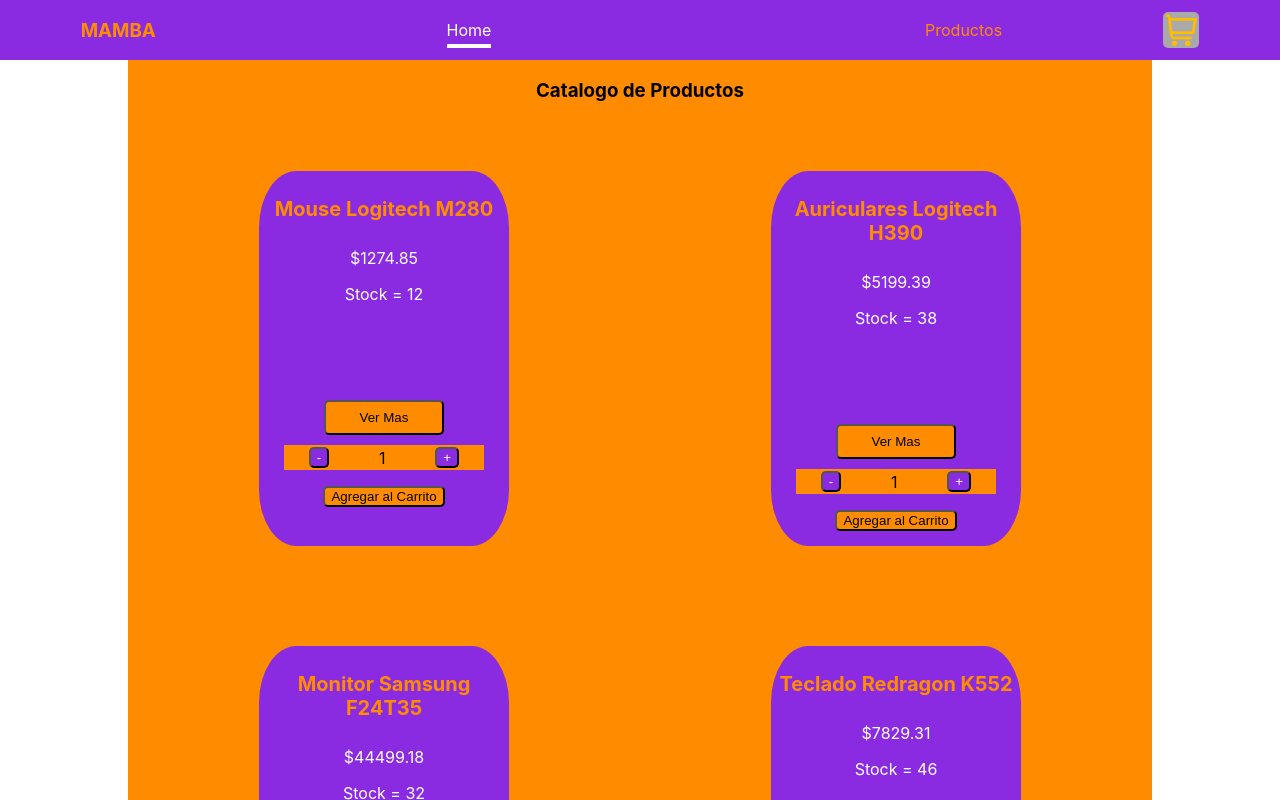
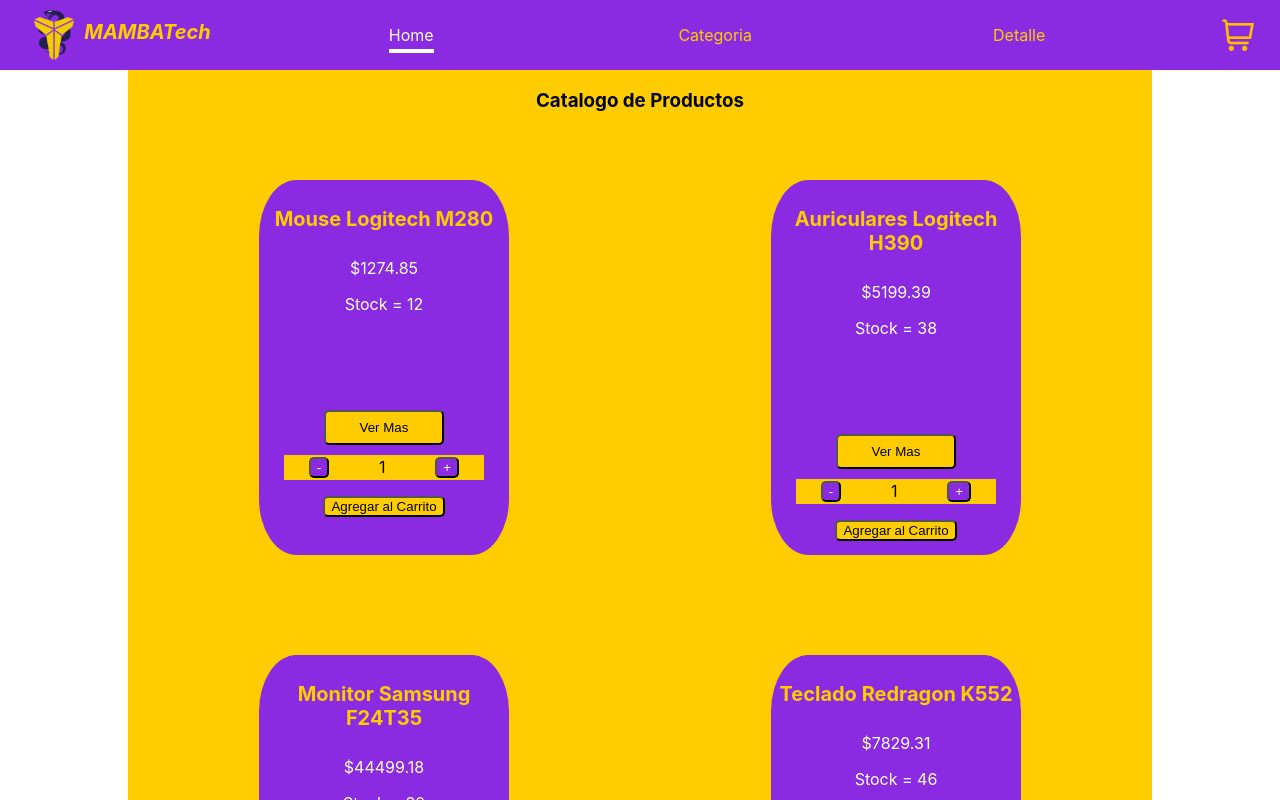
Before and after one commit to Pitu97/TiendadeTecnologia-Nunez, a React (Create React App) app in the folder prueba-app/: page / in a window 1280 px wide. Shown: the top 800 px of the page. Built offline with nearby package versions, Linux system fonts and the light colour scheme.

Commit message:
pruebas y correcciones

```diff
--- a/prueba-app/public/data.json
+++ b/prueba-app/public/data.json
@@ -1,8 +1,8 @@
-[{"id":1,"nombre":"Mouse Logitech M280","precio":"$1274.85","stock":12,"descripcion":"Contiene usb inalámbrico.Orientación de la mano: ambidiestro.Cuenta con interruptor de ahorro de energía."},
-{"id":2,"nombre":"Auriculares Logitech H390","precio":"$5199.39","stock":38,"descripcion":"Con micrófono incorporado.Tipo de conector: USB-A.Color: Negro.El largo del cable es de 2.33 m."},
-{"id":3,"nombre":"Monitor Samsung F24T35","precio":"$44499.18","stock":32,"descripcion":"Ergonómico y apto para diversos usos.Función antighosting incorporada.Tipo de teclado: mecánico."},
-{"id":4,"nombre":"Teclado Redragon K552","precio":"$7829.31","stock":46,"descripcion":"Pantalla led de 24 pulgadas.Resolucion:1920x1080.Tipos de conexion: D-Sub, HDMI 1.4."},
-{"id":5,"nombre":"Mouse HyperX Pulsefire","precio":"$5890.50","stock":26,"descripcion":"Resolución de 16000dpi.Con sensor óptico.Control inteligente y navegación fácil."},
-{"id":6,"nombre":"Teclado Logitech K120","precio":"$1190.25","stock":27,"descripcion":"Medidas: 450mm de ancho, 155mm de alto y 23.5mm de profundidad.Con conector USB.Tipo de teclado: membrana."},
-{"id":7,"nombre":"Auriculares Razer Kraken X","precio":"$6999.99","stock":33,"descripcion":"Tipo de conector: Jack 3.5 mm.El largo del cable es de 1.3 m.Con micrófono incorporado."},
-{"id":8,"nombre":"Mouse Logitech G Series G203","precio":"$3035.45","stock":49,"descripcion":"Resolución de 8000dpi.Cuenta con 6 botones para un mayor control.Con sensor óptico."}]
+[{"id":1,"nombre":"Mouse Logitech M280","precio":"$1274.85","stock":12,"img":"https://http2.mlstatic.com/D_NQ_NP_918568-MLA32146214305_092019-O.webp","descripcion":"Contiene usb inalámbrico. Orientación de la mano: ambidiestro. Cuenta con interruptor de ahorro de energía."},
+{"id":2,"nombre":"Auriculares Logitech H390","precio":"$5199.39","stock":38,"img":"https://http2.mlstatic.com/D_NQ_NP_878789-MLA40161268975_122019-O.webp","descripcion":"Con micrófono incorporado. Tipo de conector: USB-A.Color: Negro. El largo del cable es de 2.33 m."},
+{"id":3,"nombre":"Monitor Samsung F24T35","precio":"$44499.18","stock":32,"img":"https://http2.mlstatic.com/D_NQ_NP_754911-MLA48131292346_112021-O.webp","descripcion":"Pantalla led de 24 pulgadas. Resolucion:1920x1080. Tipos de conexion: D-Sub, HDMI 1.4."},
+{"id":4,"nombre":"Teclado Redragon K552","precio":"$7829.31","stock":46,"img":"https://http2.mlstatic.com/D_NQ_NP_926692-MLA32722683120_102019-O.webp","descripcion":"Ergonómico y apto para diversos usos. Función antighosting incorporada. Tipo de teclado: mecánico."},
+{"id":5,"nombre":"Mouse HyperX Pulsefire","precio":"$5890.50","stock":26,"img":"https://http2.mlstatic.com/D_NQ_NP_760141-MLA32146296703_092019-O.webp","descripcion":"Resolución de 16000dpi. Con sensor óptico. Control inteligente y navegación fácil."},
+{"id":6,"nombre":"Teclado Logitech K120","precio":"$1190.25","stock":27,"img":"https://http2.mlstatic.com/D_NQ_NP_929075-MLA43875404044_102020-O.webp","descripcion":"Medidas: 450mm de ancho, 155mm de alto y 23.5mm de profundidad. Con conector USB. Tipo de teclado: membrana."},
+{"id":7,"nombre":"Auriculares Razer Kraken X","precio":"$6999.99","stock":33,"img":"https://http2.mlstatic.com/D_NQ_NP_650755-MLA40807371233_022020-O.webp","descripcion":"Tipo de conector: Jack 3.5 mm. El largo del cable es de 1.3 m. Con micrófono incorporado."},
+{"id":8,"nombre":"Mouse Logitech G Series G203","precio":"$3035.45","stock":49,"img":"https://http2.mlstatic.com/D_NQ_NP_749901-MLA45385798128_032021-O.webp","descripcion":"Resolución de 8000dpi. Cuenta con 6 botones para un mayor control. Con sensor óptico."}]
--- a/prueba-app/src/App.js
+++ b/prueba-app/src/App.js
@@ -1,4 +1,4 @@
-import { Route, Routes, useParams } from 'react-router-dom';
+import { Route, Routes } from 'react-router-dom';
 import './App.css';
 import ItemDetailContainer from './components/ItemDetailContainer';
 import ItemListContainer from './components/ItemListContainer';
@@ -6,15 +6,14 @@
 import NotFound from './components/NotFound';
 
 function App() {
-  const params = useParams()
   return (
     <div className="App">
       <Navbar />
       <div className='Catalogo'>
         <Routes>
           <Route exact path="/" element={<ItemListContainer />}></Route>
-          <Route exact path="/category/:id" element={<ItemListContainer/>}></Route>
-          <Route exact path="/item/:id" element={<ItemDetailContainer />}></Route>
+          <Route exact path="/category/:id" element={<ItemListContainer />}></Route>
+          <Route exact path="/item/" element={<ItemDetailContainer />}></Route>
           <Route path="*" element={<NotFound />}></Route>
         </Routes>
       </div>
--- a/prueba-app/src/components/CartWidget.css
+++ b/prueba-app/src/components/CartWidget.css
@@ -1,5 +1,4 @@
 img {
-    background-color: darkgray;
     padding: 2px;
     border-radius: 5px;
     display: flex;
--- a/prueba-app/src/components/Item.css
+++ b/prueba-app/src/components/Item.css
@@ -8,7 +8,7 @@
 
 .Card h4 {
     font-size: 20px;
-    color: darkorange;
+    color: #ffcc00;
 }
 
 .Datos {
@@ -19,6 +19,6 @@
     margin-top: 80px;
     width: 120px;
     height: 35px;
-    background-color: darkorange;
+    background-color: #ffcc00;
     border-radius: 5px;
 }
--- a/prueba-app/src/components/Item.js
+++ b/prueba-app/src/components/Item.js
@@ -9,7 +9,7 @@
       console.log(num);
     }
   }
-  console.log(props);
+  //console.log(props);
   return (
     <div className='Card'>
     <h4>{props.nombre}</h4>
--- a/prueba-app/src/components/ItemCount.css
+++ b/prueba-app/src/components/ItemCount.css
@@ -1,7 +1,7 @@
 .Counter {
     height: 25px;
     width: 200px;
-    background-color: darkorange;
+    background-color: #ffcc00;
     display: flex;
     align-items: center;
     justify-content: space-around;
@@ -17,6 +17,6 @@
 }
 
 .Agregar {
-    background-color: darkorange;
+    background-color: #ffcc00;
     border-radius: 5px;
 }
--- a/prueba-app/src/components/ItemDetail.css
+++ b/prueba-app/src/components/ItemDetail.css
@@ -1,13 +1,48 @@
 .Det{
-    display: inline;
-    justify-content: space-around;
+    display: flex;
+    flex-flow: row wrap;
+    float: left;
+    height: 900px;
+    text-align: left;
 }
 
-.Det h3{
+.Det .text {
+    width: 30%;
+    margin-left: 150px;
+    margin-top: 50px;
+}
+
+.Det h2{
     color: blueviolet;
 }
 
 .Det p{
+    font-weight: bold;
+    font-size: 20px;
     margin-left: 10px;
     margin-right: 10px;
+    margin-top: 50px;
 }
+
+.Det img {
+    height: 500px;
+    width: 500px;
+    margin-top: 50px;
+    margin-left: 150px;
+}
+
+.Det .boton {
+    background-color: blueviolet;
+    color: #ffcc00;
+    border-radius: 5px;
+    font-weight: bold;
+    font-size: 20px;
+    width: 150px;
+    height: 40px;
+    margin-top: 50px;
+}
+
+.Det .boton:hover {
+    background-color: white;
+    color: blueviolet;
+}
--- a/prueba-app/src/components/ItemDetail.js
+++ b/prueba-app/src/components/ItemDetail.js
@@ -1,13 +1,24 @@
 import './ItemDetail.css';
 
 
-function ItemDetail({item}) {
-  console.log(item);
+function ItemDetail({items, id}) {
+  console.log(id);
+  //const filtrado = items && items.filter(item => item.id === 1);
 
   return (
-    <div className='Det'>
-        <h3>{item.nombre}</h3><p>{item.precio}</p><p>{item.descripcion}</p>
-    </div>
+    <>
+      <div className='Det'>
+        {items && items.map(item => (<>
+                                            <div className='text'>
+                                              <h2>{item.nombre}</h2>
+                                              <p>{item.precio}</p>
+                                              <p>{item.descripcion}</p>
+                                              <button className='boton'>Comprar</button>
+                                            </div>
+                                            <img src={item.img} atl="imagen" />
+                                          </>))}
+      </div>
+    </>
   );
 }
 
--- a/prueba-app/src/components/ItemDetailContainer.js
+++ b/prueba-app/src/components/ItemDetailContainer.js
@@ -7,36 +7,28 @@
     const [detail, setDetail] = useState([])
     const {id} = useParams();
     console.log(id);
+
     const getItem = () => {
-      fetch('./data.json')
-    .then((resp) => resp.json())
-   .then((data) => setDetail(data[0]))
-        //fetch('data.json')
-        //.then((resp) => resp.json())
+      fetch('data.json')
+      .then((response) => {return response.json()})
+      .then((data) => {const i = data && data.filter(item => item.id === 3)
+        setDetail(i)
+        console.log(i)})
         //.then((data) => {
-          //const i = data.find(item => item.id == parseInt(id))
+          //const i = data && data.filter(item => item.id === id)
           //console.log(i);
           //setDetail(i)
        // })
     }
 
-    //useEffect(() => {
-      //getItem();
-      //fetch('data.json')
-      //.then((resp) => resp.json())
-      //.then((data) => console.log(data))
-     //.then((res) => setDetail(res))
-    //},[])
-    useEffect( () =>{
-      fetch("data.json")
-          .then(resp => resp.json())
-          .then(res => setDetail(res))
-}, [] );
-  console.log(detail);
+    useEffect(() => {
+      getItem();
+    },[])
+
     return (
       <>
         <div className='ItemDetail'>
-          <ItemDetail item={detail} />
+          <ItemDetail items={detail} id={id} />
         </div>
       </>
     );
--- a/prueba-app/src/components/ItemListContainer.css
+++ b/prueba-app/src/components/ItemListContainer.css
@@ -1,6 +1,6 @@
 .Catalogo{
     width: 80%;
-    background-color: darkorange;
+    background-color: #ffcc00;
     display: inline-block;
     height: 100%;
 }
--- a/prueba-app/src/components/Navbar.css
+++ b/prueba-app/src/components/Navbar.css
@@ -4,7 +4,23 @@
     align-items: center;
     justify-content: space-around;
     background-color: blueviolet;
-    color:darkorange;
+    color:#ffcc00;
+}
+
+.navbar div {
+    display: flex;
+}
+
+.navbar .Titulo:hover {
+    color: #ffcc00;
+    border-bottom: 0;
+    padding-bottom: 0;
+}
+
+.navbar h3 {
+    font-size: 20px;
+    font-style: oblique;
+    font-weight: bold;
 }
 
 .navbar ul {
@@ -23,7 +39,7 @@
 
 .navbar a {
     text-decoration: none;
-    color: darkorange;
+    color: #ffcc00;
 }
 
 .navbar a:hover, .navbar a:active, .navbar a.active {
@@ -31,3 +47,9 @@
     padding-bottom: 0.25rem;
     border-bottom: 4px solid white;
 }
+
+.navbar .brand {
+    width: 40px;
+    height: 50px;
+    padding: 10px;
+}
--- a/prueba-app/src/components/Navbar.js
+++ b/prueba-app/src/components/Navbar.js
@@ -1,16 +1,20 @@
-import { NavLink } from 'react-router-dom';
+import { Link, NavLink } from 'react-router-dom';
 import CartWidget from './CartWidget';
 import './Navbar.css';
-
+import Brand from './imagenes/logo.png';
 
 function Navbar() {
   return (
     <header className='navbar'>
-        <h3>MAMBA</h3>
+        <Link className='Titulo' to='/'><div>
+          <img className='brand' src={Brand} alt='logo' />
+          <h3>MAMBATech</h3>
+        </div></Link>
         <nav>
           <ul>
             <li><NavLink activeClass='active' to='/'>Home</NavLink></li>
-            <li></li><NavLink activeClass='active' to='/item'>Productos</NavLink>
+            <li><NavLink activeClass='active' to='/category/1'>Categoria</NavLink></li>
+            <li><NavLink activeClass='active' to='/item'>Detalle</NavLink></li>
           </ul>
         </nav>
         <CartWidget />
```
Also changed, not shown: prueba-app/src/components/imagenes/logo.png (added).
